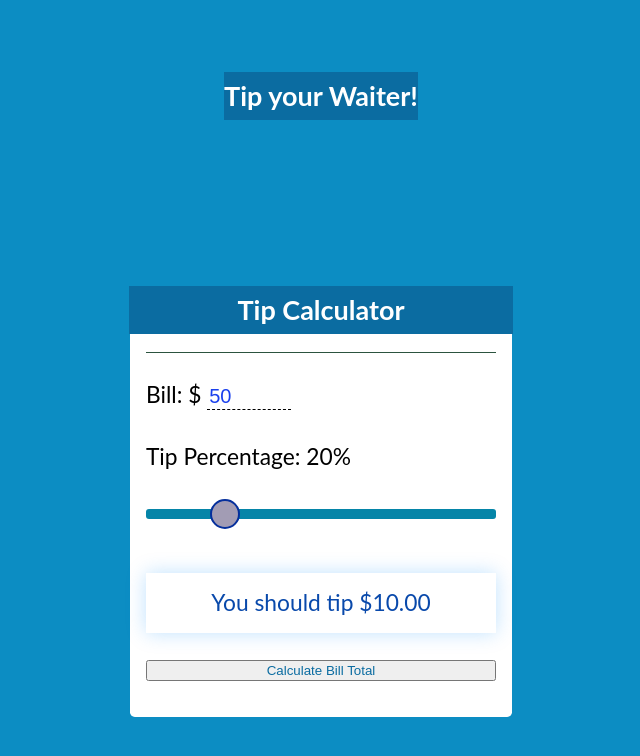
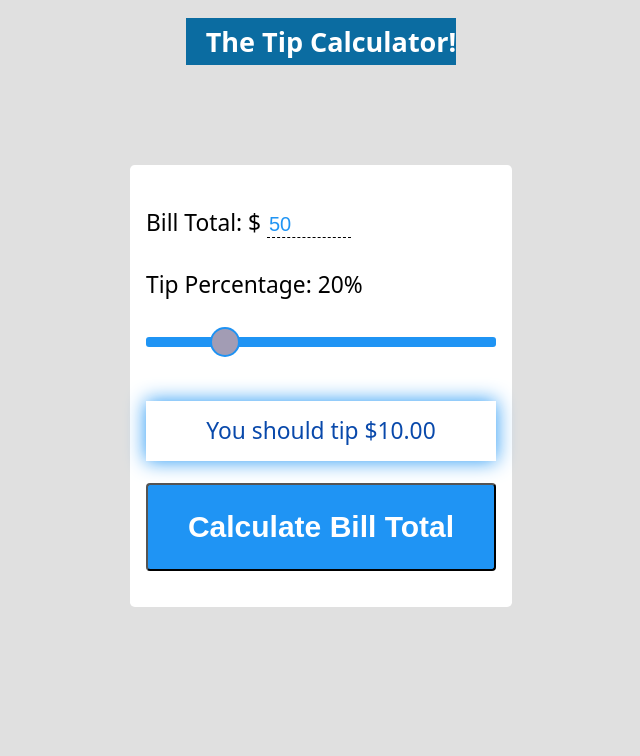
Before and after one commit to tylercodes-11/tipcalculator, a plain HTML site: page index.html in a window 1280 px wide. Shown: the whole page, without its empty margins (327-967 px from the left). Drawn offline with Linux system fonts and the light colour scheme.

Commit message:
updated css for better readability

```diff
--- a/index.html
+++ b/index.html
@@ -8,15 +8,15 @@
     <title>Tip Calculator</title>
 </head>
 <body>
-    <h1 class="header">Tip your Waiter!</h1>
+    <h1 class="header">The Tip Calculator!</h1>
 
 
                 <div id="tip-calculator">
-                    <h1>Tip Calculator</h1>
+                    <!-- <h1>Tip Calculator</h1> -->
 
                     <form id="form" onsubmit="calculatebill(); return false">
                         <label for="bill" class="h3">
-                            Bill: $
+                            Bill Total: $
                             <input type="number" min="0" step="0.01" value="50" name="bill" id="bill" />
                         </label>
                         <label for="percentage" class="h3">
@@ -29,10 +29,11 @@
 
 
                 <button id="calculatebutton" ; type="submit" > Calculate Bill Total   </button>
-                <div id="billtotal"></div>
+                <div id="billtotal">
+
+                </div>
 
 
-            </form>
         </form>
     </div>
     <script src="script.js"></script>
--- a/script.js
+++ b/script.js
@@ -31,6 +31,6 @@ calculateTip();
 function calculatebill() {
     const totalbill = document.getElementById('billtotal');
 
-    totalbill.innerHTML = +dollarsPerPerson + +bill.value;
+    totalbill.innerHTML = +dollarsPerPerson  + +bill.value;
 
 }
--- a/style.css
+++ b/style.css
@@ -6,10 +6,10 @@ html {
     width: 100%;
     height: 100vh;
     overflow: hidden;
-    display: grid;
+    display: block;
     place-items: center;
-    background: rgb(12, 141, 195);
-    font-family: "Lato", sans-serif;
+    background: rgb(224, 224, 224);
+    font-family: system-ui, -apple-system, BlinkMacSystemFont, 'Segoe UI', Roboto, Oxygen, Ubuntu, Cantarell, 'Open Sans', 'Helvetica Neue', sans-serif;
     font-weight: 400;
     line-height: 1.75;
     }
@@ -22,10 +22,10 @@ html {
       background: rgb(11, 108, 161);
       color: white;
       font-size: 27px;
-      text-align: center;
-      margin-top: -17px;
-      margin-left: -17px;
-      margin-right: -17px;
+      text-align: left;
+      padding-left: 20px;
+
+
     }
 
     .header {
@@ -39,24 +39,29 @@ html {
     }
 
     #tip-calculator {
+      justify-content: center;
     margin-bottom: 10px;
+    margin: auto;
+    margin-top: 100px;
     width: 80%;
     max-width: 350px;
     padding: 1rem;
     background: white;
     border-radius: 0.3rem;
 
+
     }
 
     #output {
     text-align: center;
-    box-shadow: 0 0 20px rgba(0,139,253,0.25);
+    box-shadow: 0 0 20px rgba(28, 147, 244, 0.984);
     padding: 10px;
     color: rgb(9, 73, 171);
     }
 
     form {
-    border-top: 1px solid hsl(149, 31%, 25%);
+    /* border-top: 1px solid rgba(28, 147, 244, 0.984); */
+    justify-content: center;
     }
 
     label {
@@ -65,12 +70,20 @@ html {
     button {
       width: 100%;
       cursor: pointer;
+      padding: 25px 0;
       margin-bottom: 20px;
-      color: rgb(11, 108, 161);
+      color: white;
+      background-color: rgba(28, 147, 244, 0.984);
+      border-radius: 4px;
+      font-size: 30px;
+      font-weight: bold;
     }
 
-    .billtotal {
-      margin: 10px;
+    #billtotal {
+      text-align: center;
+      margin: auto;
+      font-size: 30px;
+      font-weight: bold;
     }
 
     input[type="number"] {
@@ -79,7 +92,7 @@ html {
     background: none;
     border: none;
     font-size: 20px;
-    color: rgb(26, 64, 237);
+    color: rgba(28, 147, 244, 0.984);
     border-bottom: 1px dashed black;
 
     /* Hide spinners and steppers - Firefox */
@@ -102,7 +115,7 @@ html {
     width: 100%;
     margin: 2rem 0;
     height: 10px;
-    background: hsl(193, 94%, 34%);
+    background: rgba(28, 147, 244, 0.984);
     border-radius: 3px;
     }
 
@@ -112,7 +125,7 @@ html {
     width: 30px;
     height: 30px;
     border-radius: 50%;
-    border: 2px solid rgb(5, 47, 156);
+    border: 2px solid rgba(28, 147, 244, 0.984);
     background: hsl(255, 14%, 66%);
     cursor: pointer;
     }
```
